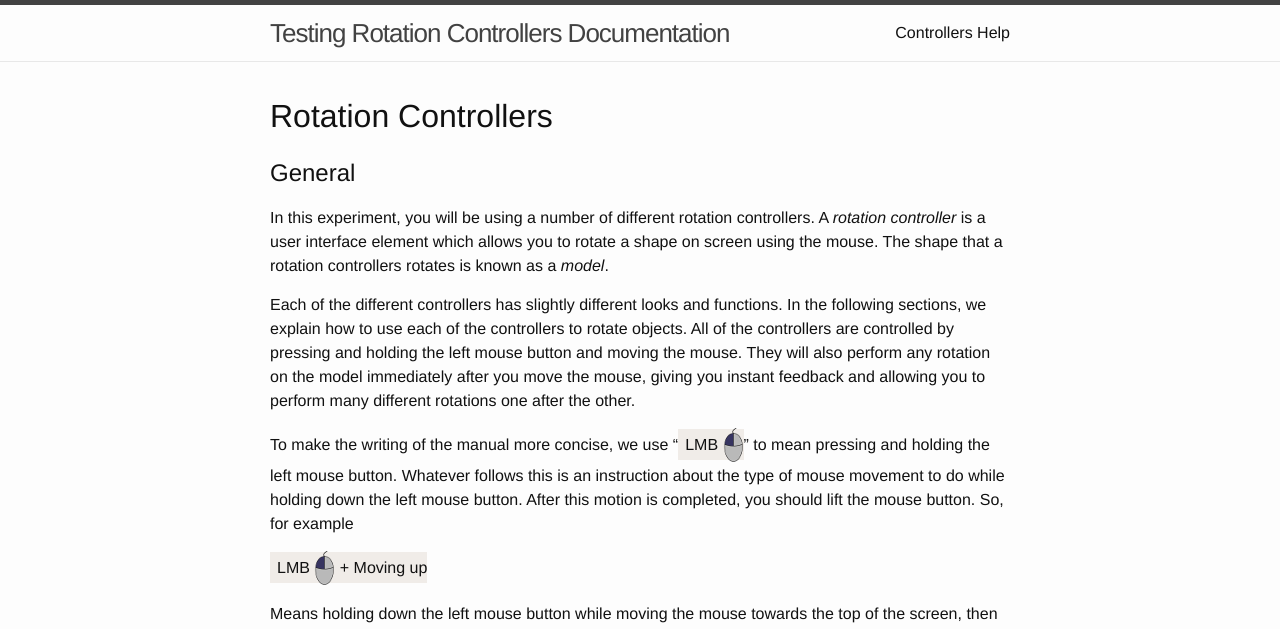
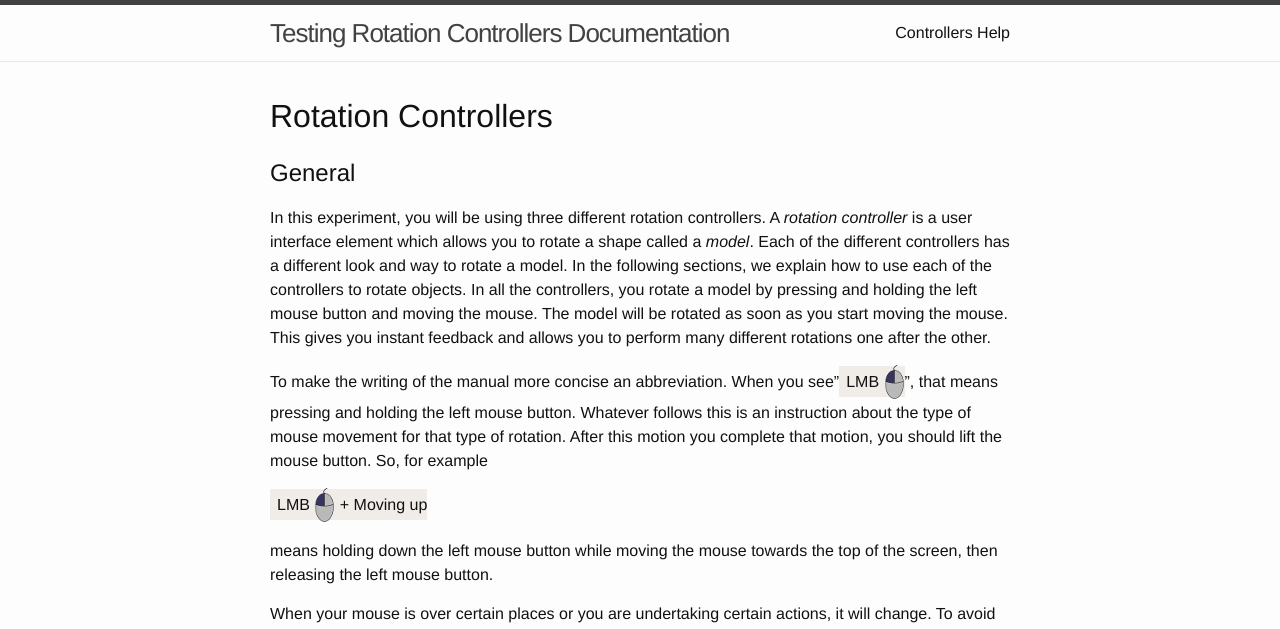
Before and after one commit to 3DUI/testing-interface, a Jekyll site: the page built from documentation/controllers.md, in a window 1280 px wide and 1400 px high. Shown: the top 629 px of the window. Built offline with Jekyll 4.4.1, drawn with Linux system fonts in a browser that asks for light colours; some of the changed text lies outside the part shown.

Commit message:
Simplified some paragraphs

```diff
--- a/documentation/controllers.md
+++ b/documentation/controllers.md
@@ -7,19 +7,17 @@ title: Controllers Help
 
 ## General
 
-In this experiment, you will be using a number of different rotation controllers. A _rotation controller_ is a user interface element which allows you to rotate a shape on screen using the mouse.  The shape that a rotation controllers rotates is known as a _model_.
+In this experiment, you will be using three different rotation controllers. A _rotation controller_ is a user interface element which allows you to rotate a shape called a _model_. Each of the different controllers has a different look and way to rotate a model. In the following sections, we explain how to use each of the controllers to rotate objects. In all the controllers, you rotate a model by pressing and holding the left mouse button and moving the mouse. The model will be rotated as soon as you start moving the mouse. This gives you instant feedback and allows you to perform many different rotations one after the other.
 
-Each of the different controllers has slightly different looks and functions. In the following sections, we explain how to use each of the controllers to rotate objects. All of the controllers are controlled by pressing and holding the left mouse button and moving the mouse. They will also perform any rotation on the model immediately after you move the mouse, giving you instant feedback and allowing you to perform many different rotations one after the other.
-
-To make the writing of the manual more concise, we use "<span class="instruction">LMB ![Left Mouse Button](images/LMB_click.png)</span>" to mean pressing and holding the left mouse button. Whatever follows this is an instruction about the type of mouse movement to do while holding down the left mouse button. After this motion is completed, you should lift the mouse button. So, for example
+To make the writing of the manual more concise an abbreviation. When you see"<span class="instruction">LMB ![Left Mouse Button](images/LMB_click.png)</span>", that means pressing and holding the left mouse button. Whatever follows this is an instruction about the type of mouse movement for that type of rotation. After this motion you complete that motion, you should lift the mouse button. So, for example
 
 <span class="instruction">LMB ![Left Mouse Button](images/LMB_click.png) + Moving up </span>
 
-Means holding down the left mouse button while moving the mouse towards the top of the screen, then releasing the left mouse button.
+means holding down the left mouse button while moving the mouse towards the top of the screen, then releasing the left mouse button.
 
 When your mouse is over certain places or you are undertaking certain actions, it will change. To avoid panic, here are what the different cursors means:
 
-- ![Grab](https://developer.mozilla.org/@api/deki/files/3440/=grab.gif): starting a rotating in this area will allow you to rotate the model in a number of different directions depending on where your mouse is.
+- ![Grab](https://developer.mozilla.org/@api/deki/files/3440/=grab.gif): starting a rotating in this area will allow you to rotate the model in a number of different directions.
 - ![Pointer](https://developer.mozilla.org/@api/deki/files/3449/=pointer.gif): starting a rotation in this area will allow you to rotate in one direction.
 - ![Grabbing](https://developer.mozilla.org/@api/deki/files/3441/=grabbing.gif): if this appears, then you are currently rotating the model.
 
@@ -60,7 +58,7 @@ As shown above, in the Arcball Controller the model is centered within a 3D sphe
 
 ![Screenshot showing the Discrete Controller](images/discrete.png)
 
-As shown above, in the Discrete Controller the model is centered within three coloured sliders. Each slider allows you to rotate the object in a different direction. Additionally, if you try select between the sliders, you can rotate using the Arcball controller. If you rotate using a slider, the slider will turn white. If you rotate using the Arcball controller, the sphere inside the sliders will become slightly highlighted with white.
+In the Discrete Controller the model is centered within three coloured sliders. Each slider allows you to rotate the object in a different direction. If you try select between the sliders, you can rotate using the Arcball controller. If you rotate using a slider the slider will turn white. If you rotate using the Arcball controller, the sphere inside the sliders will become more opaque.
 
 - <span class="instruction">LMB ![Left Mouse Button](images/LMB_click.png) on the green slider + moving left/right</span>: model will rotate left/right
 - <span class="instruction">LMB ![Left Mouse Button](images/LMB_click.png) on the red slider + moving up/down</span>: model will rotate up/down
```
